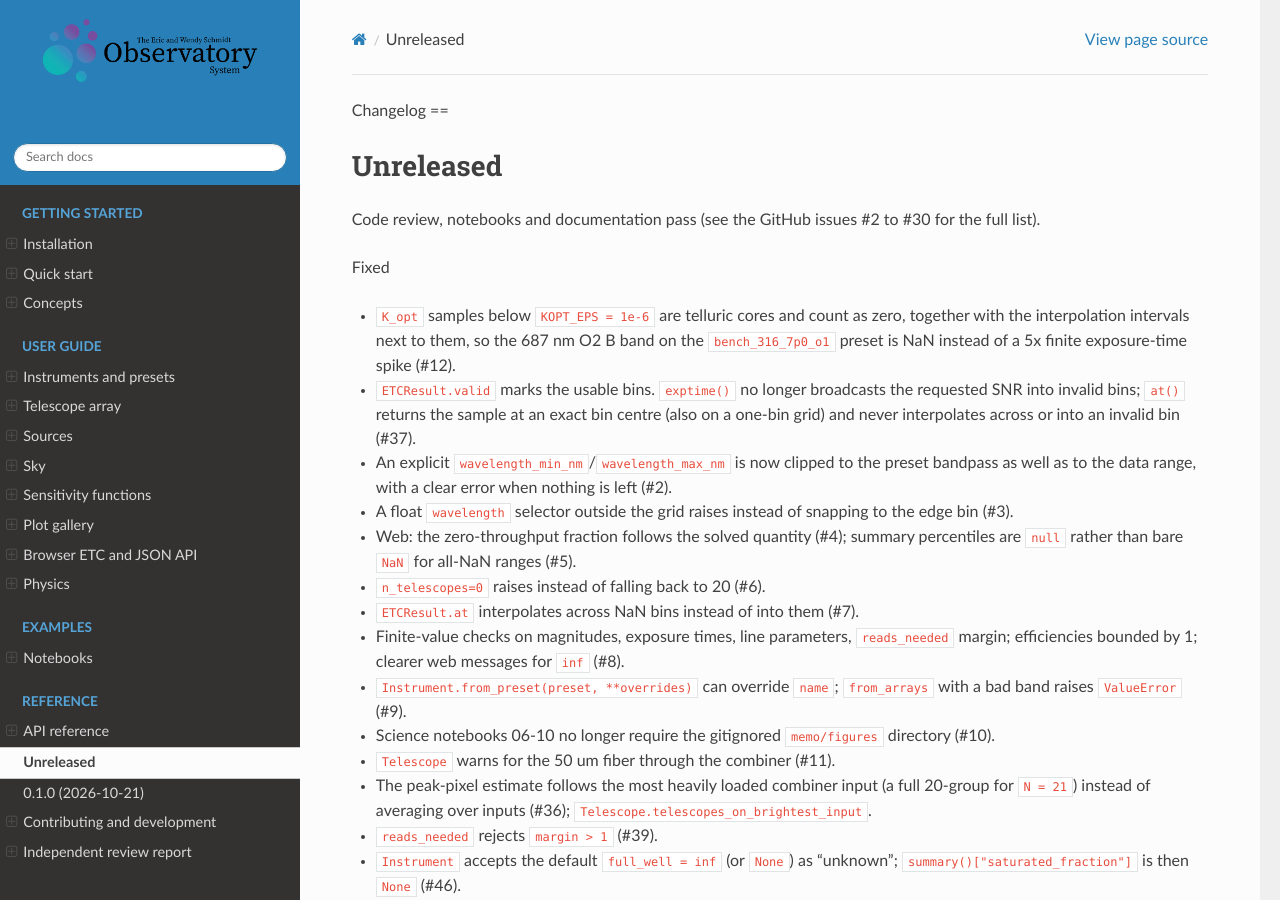
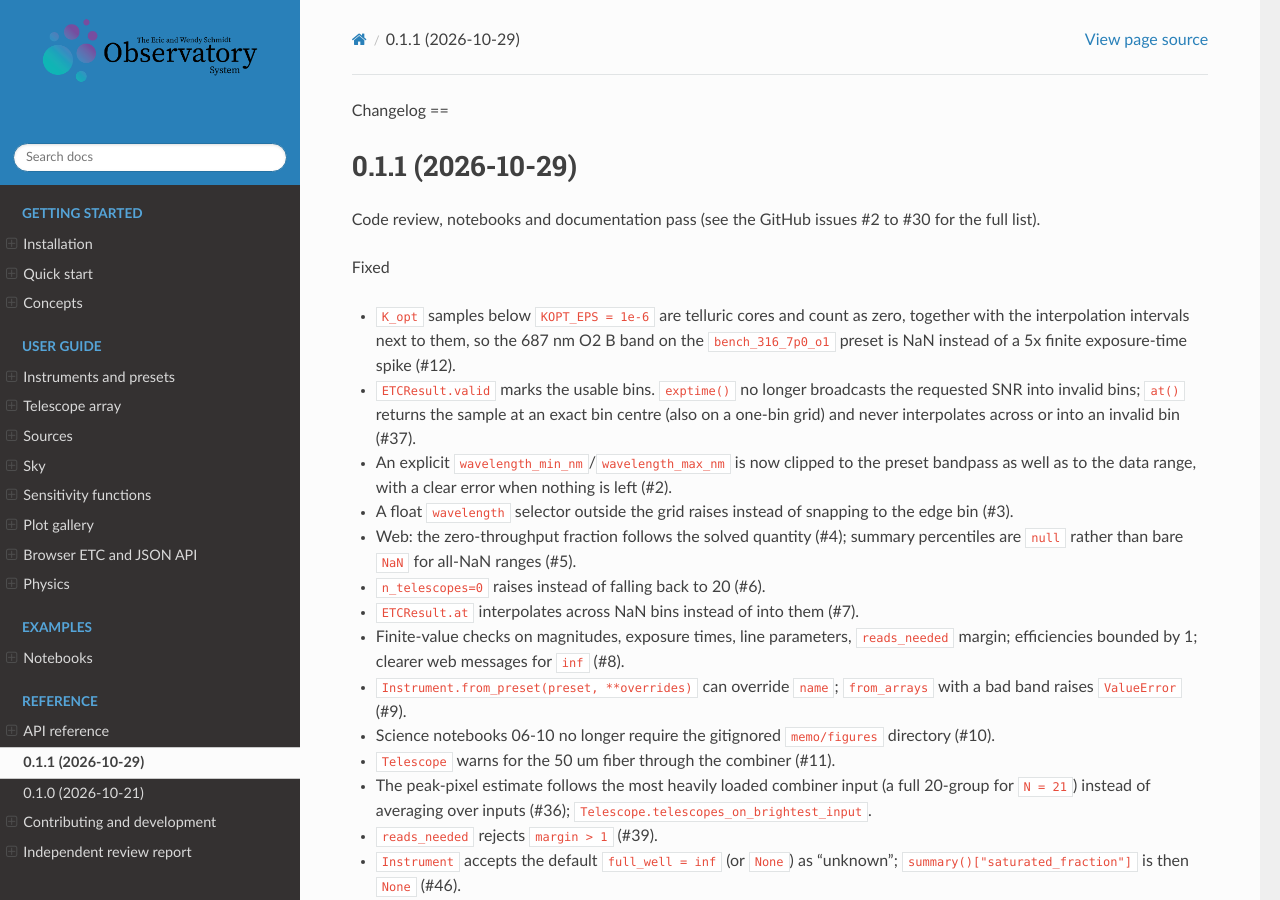
Before and after one commit to schmidt-observatories/lfast-etc, a Sphinx documentation site: the page built from docs/changelog.rst, in a window 1280 px wide and 900 px high. Built offline with Sphinx 7.4.7 and the Read the Docs theme 3.1.0, drawn with Linux system fonts in a browser that asks for light colours; pages that are not in the unit, such as notebooks, are missing from menus.

Commit message:
Release 0.1.1

```diff
--- a/docs/changelog.rst
+++ b/docs/changelog.rst
@@ -1,8 +1,8 @@
 Changelog
 ==
 
-Unreleased
-----------
+0.1.1 (2026-10-29)
+------------------
 
 Code review, notebooks and documentation pass (see the GitHub issues #2 to #30 for the full list).
 
--- a/pyproject.toml
+++ b/pyproject.toml
@@ -4,7 +4,7 @@ build-backend = "setuptools.build_meta"
 
 [project]
 name = "lfast-etc"
-version = "0.1.0"
+version = "0.1.1"
 authors = [{ name = "Gudmundur Stefansson", email = "gstefansson@schmidtsciences.org" }]
 description = "Exposure Time Calculator for the LFAST telescope array (WIYN Bench spectrograph and CSHELL)."
 readme = "README.md"
```
